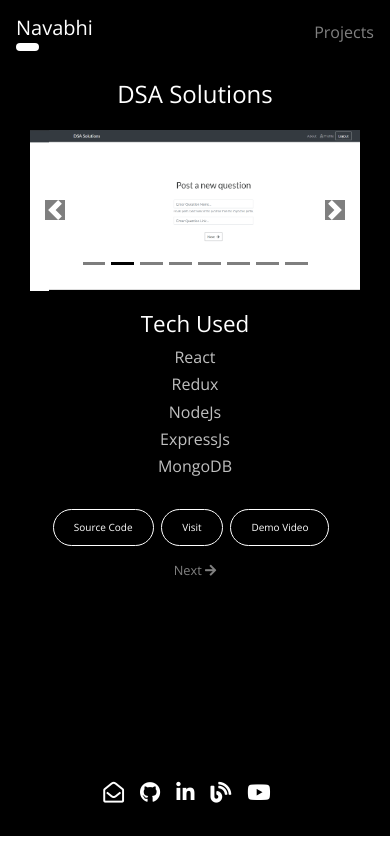
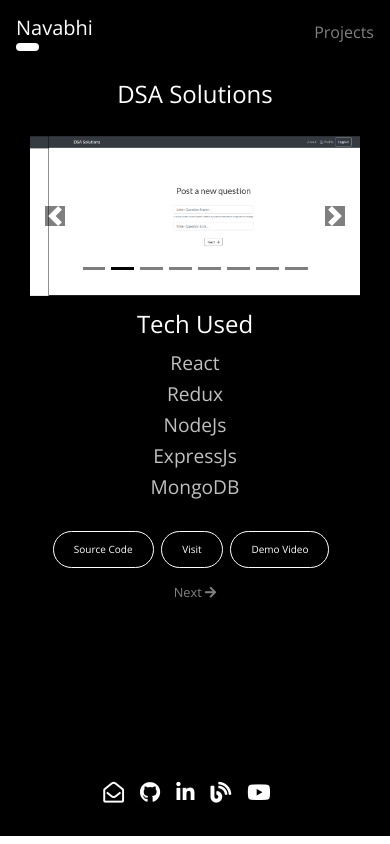
Before and after one commit to abhinvag/portfolio, a React (Create React App) app: page /project1 in a window 390 px wide. Built offline with nearby package versions, Linux system fonts and the light colour scheme; the HTML template or start-up script is replaced by a standard one.

Commit message:
css-fixes

```diff
--- a/src/css/Project.css
+++ b/src/css/Project.css
@@ -98,22 +98,22 @@
   .heading-div h1 {
     font-size: 1.5rem;
     margin-top: 4%;
-    margin-bottom: 22px;
+    margin-bottom: 7%;
   }
 
   .carousel-div {
     width: 330px;
-    margin-bottom: 20px;
+    margin-bottom: 4%;
     margin-left: auto;
     margin-right: auto;
   }
 
   .tu-heading {
-    font-size: 1.4rem;
+    font-size: 1.5rem;
   }
 
   .tu-item {
-    font-size: 1rem;
+    font-size: 1.2rem;
   }
 
   .btn-div {
```
